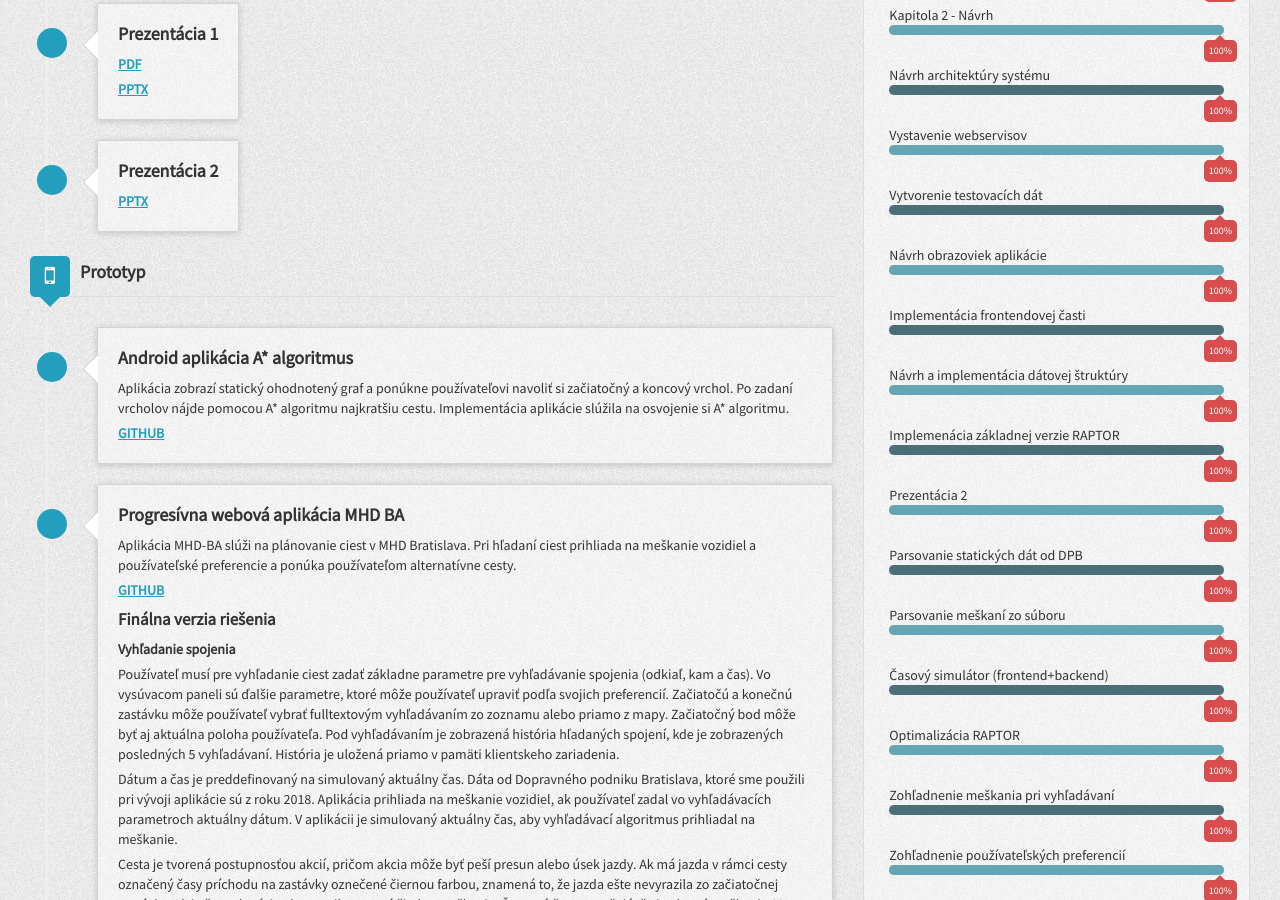
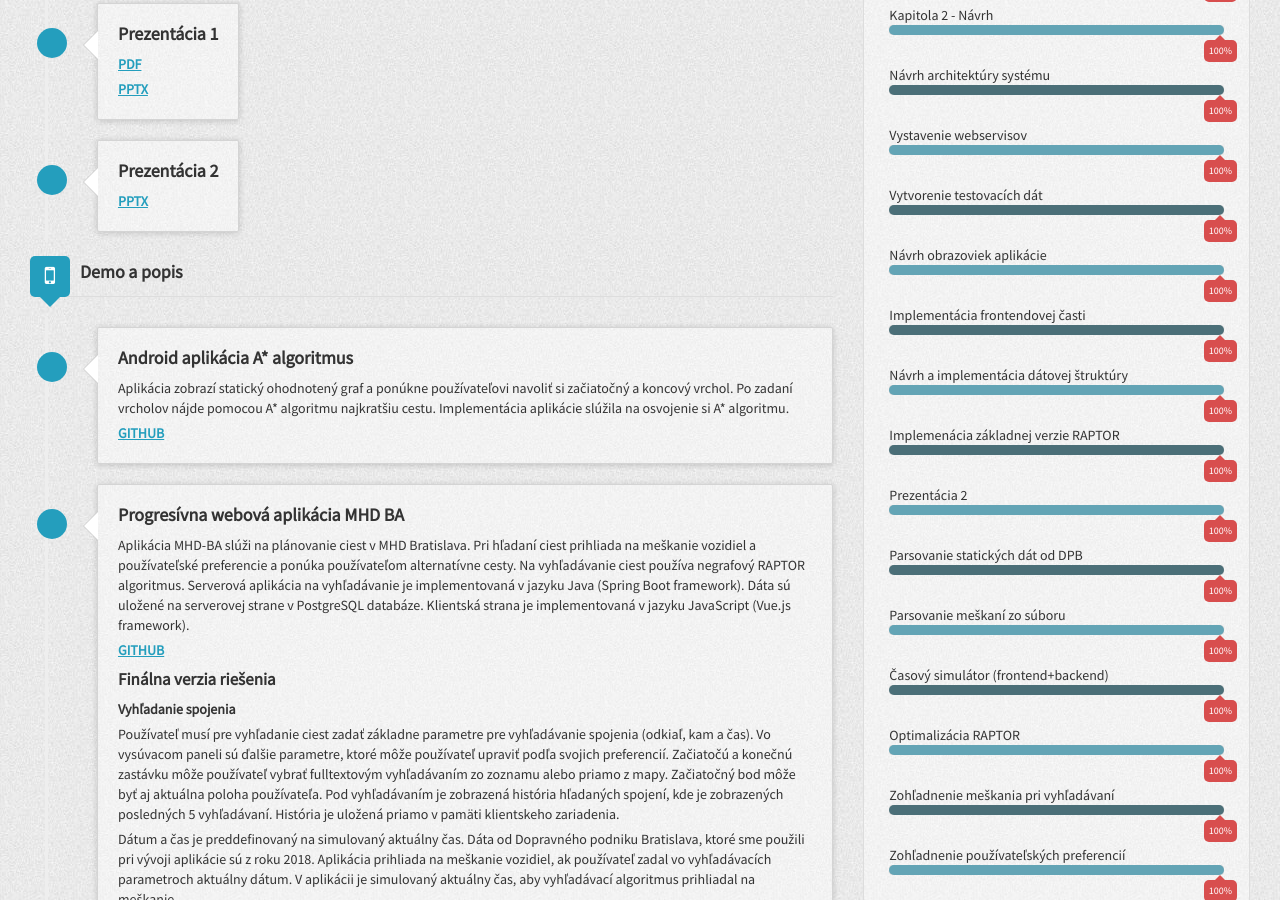
Before and after one commit to gabikaSlani/diploma-thesis, a Jekyll site: the page built from docs/index.md, in a window 1280 px wide and 900 px high, scrolled down 624 px. Built offline with Jekyll 4.4.1, drawn with Linux system fonts in a browser that asks for light colours; nearby versions of some CDN libraries.

Commit message:
update text

```diff
--- a/docs/_config.yml
+++ b/docs/_config.yml
@@ -103,6 +103,6 @@ author:
     - skill27:
       name: Úprava kódu
       percentage: 100%
-    - skill27:
+    - skill28:
       name: Prezentácia na obhajobu
       percentage: 10%
--- a/docs/_includes/header.html
+++ b/docs/_includes/header.html
@@ -15,6 +15,7 @@
             </div>
             <div class="col-sm-4">
                 <!-- <a href="#" class="btn btn-dark"><i class="icon-file icon-white"></i> Download.pdf </a> -->
+                <p><strong>Autor:</strong></p>
                 <p><i class="fa fa-envelope-o fa-fw"></i> {{ site.author.email }} </p>
                 <p><i class="fa fa-github fa-fw"></i><a href="//github.com/{{ site.author.github }}" target="_blank">  @{{ site.author.github }} </a></p>
             </div>
--- a/docs/index.md
+++ b/docs/index.md
@@ -68,7 +68,7 @@ layout: default
                         </div>
                     </li>
                 </ul>
-                <h3 class="title with-icon"><span class="fa fa-mobile fa-lg cat-title"></span>Prototyp</h3>
+                <h3 class="title with-icon"><span class="fa fa-mobile fa-lg cat-title"></span>Demo a popis</h3>
                 <ul class="timeline">
                     <li class="timeline-inverted">
                         <div class="timeline-badge info"></div>
@@ -91,7 +91,12 @@ layout: default
                                 <h4 class="timeline-title"><strong>Progresívna webová aplikácia MHD BA</strong></h4>
                             </div>
                             <div class="timeline-body">
-                                <p>Aplikácia MHD-BA slúži na plánovanie ciest v MHD Bratislava. Pri hľadaní ciest prihliada na meškanie vozidiel a používateľské preferencie a ponúka používateľom alternatívne cesty.</p>
+                                <p>Aplikácia MHD-BA slúži na plánovanie ciest v MHD Bratislava. Pri hľadaní ciest prihliada na meškanie vozidiel a používateľské preferencie a ponúka používateľom alternatívne cesty.
+                                    Na vyhľadávanie ciest používa negrafový RAPTOR algoritmus.
+                                    Serverová aplikácia na vyhľadávanie je implementovaná v jazyku Java (Spring Boot framework).
+                                    Dáta sú uložené na serverovej strane v PostgreSQL databáze.
+                                    Klientská strana je implementovaná v jazyku JavaScript (Vue.js framework).
+                                </p>
                                 <p><a href="https://github.com/gabikaSlani/MHD-BA" target="_blank" class="link">
                                   GITHUB
                                 </a></p>
```
